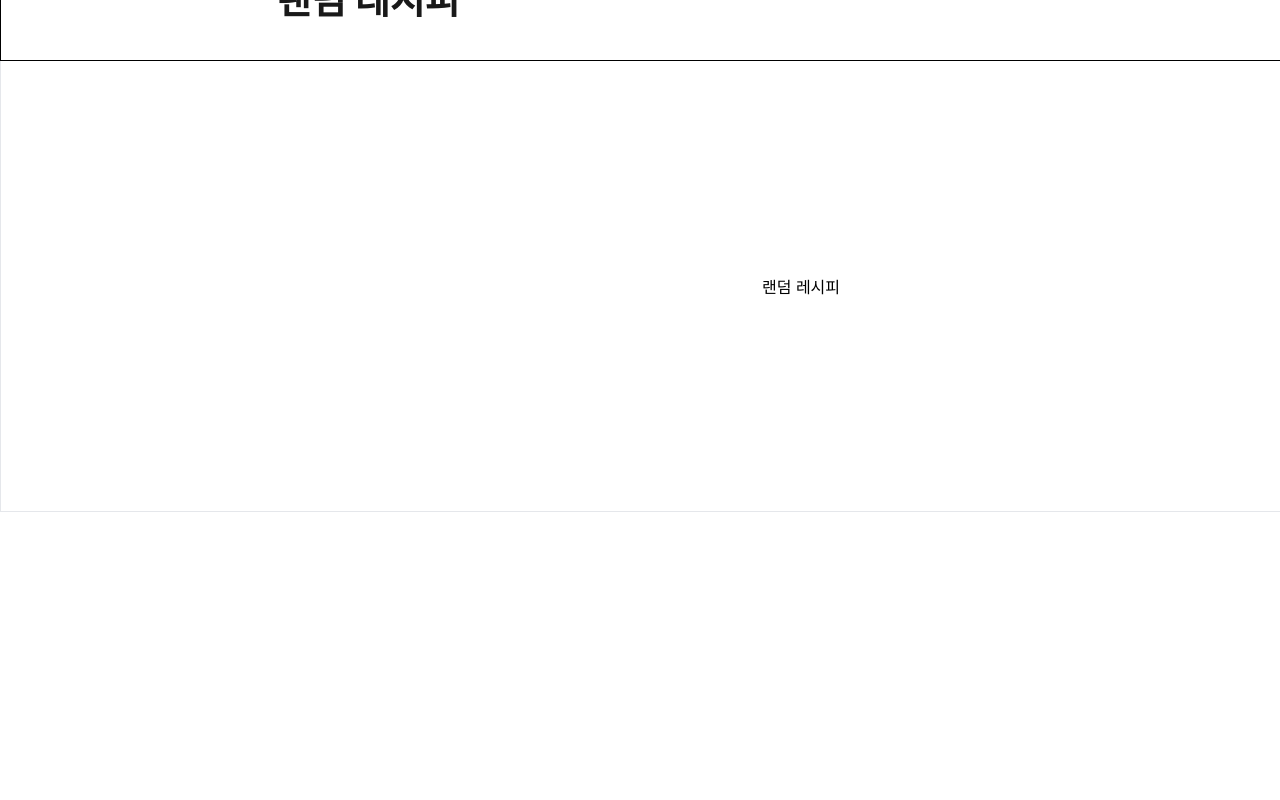
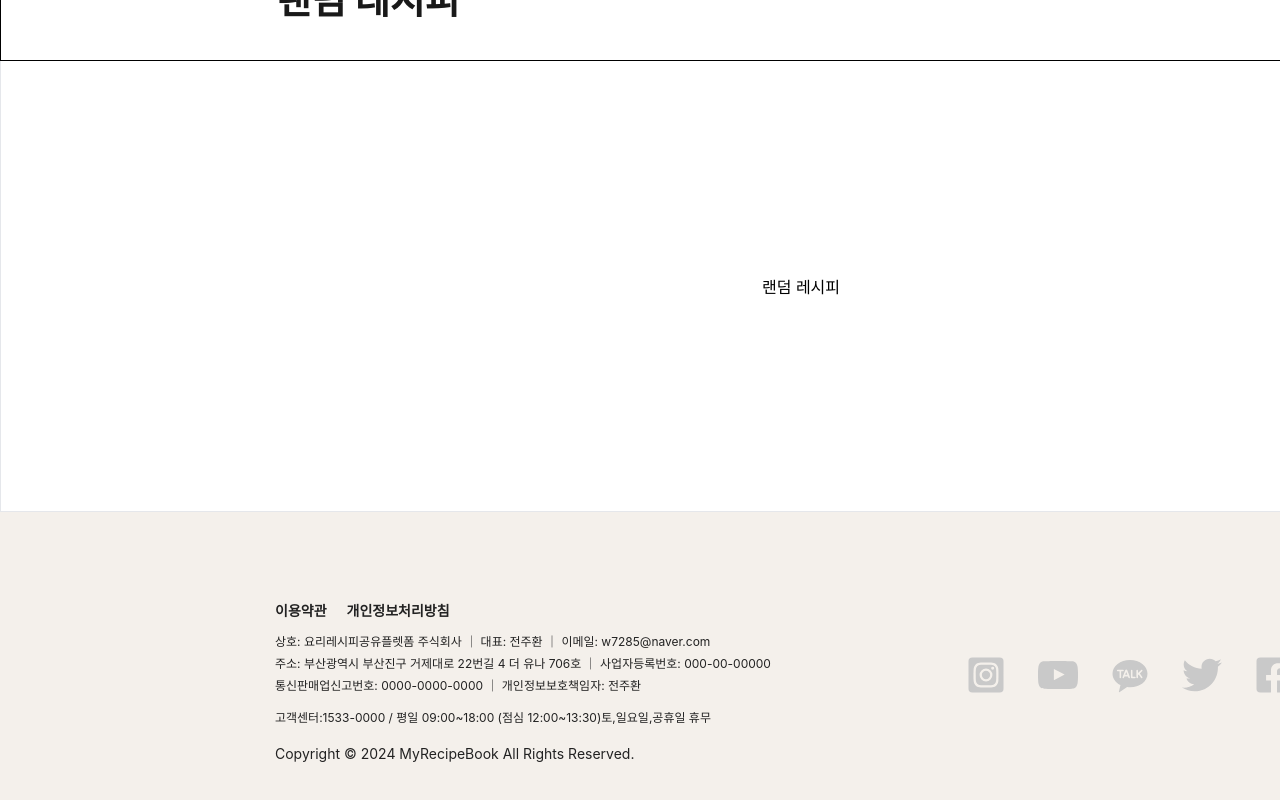
Before and after one commit to JeonJuhwanaaa/cooking_project_front, a React (Create React App) app: page / in a window 1280 px wide. Shown: the part 1640-2440 px from the top of the page. Before the commit the page ends 2152 px from the top, so only its background shows below. Built offline with nearby package versions, Linux system fonts and the light colour scheme.

Commit message:
feat:add rootfooter

```diff
--- a/src/components/RootFooter/RootFooter.jsx
+++ b/src/components/RootFooter/RootFooter.jsx
@@ -3,16 +3,42 @@
 import * as s from "./style";
 import { ImYoutube } from "react-icons/im";
 import { FaInstagramSquare } from "react-icons/fa";
-import { BiSolidPhoneCall } from "react-icons/bi";
-import { IoChatboxEllipses } from "react-icons/io5";
 import { RiKakaoTalkFill } from "react-icons/ri";
+import { FaTwitter } from "react-icons/fa";
+import { FaFacebookSquare } from "react-icons/fa";
 
 function RootFooter(props) {
 
 
     return (
-        <>
-        </>
+        <div css={s.layout}>
+            <div css={s.leftBox}>
+                <div css={s.leftText1}>
+                    <a href="">이용약관</a>
+                    <a href="">개인정보처리방침</a>
+                </div>
+                <div css={s.leftText2}>
+                    <span>상호: 요리레시피공유플렛폼 주식회사 ｜ 대표: 전주환 ｜ 이메일: w7285@naver.com</span>
+                    <span>주소: 부산광역시 부산진구 거제대로 22번길 4 더 유나 706호 ｜ 사업자등록번호: 000-00-00000</span>
+                    <span>통신판매업신고번호: 0000-0000-0000 ｜ 개인정보보호책임자: 전주환</span>
+                </div>
+                <div css={s.leftText3}>
+                    <span>고객센터:1533-0000 / 평일 09:00~18:00 (점심 12:00~13:30)토,일요일,공휴일 휴무</span>
+                </div>
+                <div css={s.leftText4}>
+                    <span>Copyright © 2024 MyRecipeBook All Rights Reserved.</span>
+                </div>
+            </div>
+            <div css={s.rightBox}>
+                <div css={s.icon}>
+                    <button css={s.iconButton}><FaInstagramSquare /></button>
+                    <button css={s.iconButton}><ImYoutube /></button>
+                    <button css={s.iconButton}><RiKakaoTalkFill /></button>
+                    <button css={s.iconButton}><FaTwitter /></button>
+                    <button css={s.iconButton}><FaFacebookSquare /></button>
+                </div>
+            </div>
+        </div>
     );
 }
 
--- a/src/components/RootFooter/style.js
+++ b/src/components/RootFooter/style.js
@@ -1,9 +1,137 @@
 import { css } from "@emotion/react";
 
-export const haederlayout = css`
+export const layout = css`
     display: flex;
     justify-content: center;
     align-items: center;
 
+    left: 0;
+    bottom: 0;
+    width: 100%;
+    height: 335px;
+    min-height: 200px;
+    min-width: 1600px;
 
+    margin: 0px auto;
+
+    background-color: #f4f0eb;
+
+    /* border: 1px solid black */
 `
+
+
+export const leftBox = css`
+    display: flex;
+    flex-direction: column;
+    justify-content: center;
+    align-items: center;
+
+    padding: 0px 30px;
+
+    width: 600px;
+    height: 100%;
+
+    /* border: 1px solid black; */
+`
+
+export const leftText1 = css`
+    display: flex;
+    align-items: center;
+
+    width: 100%;
+
+    margin: 12px 0px;
+
+    a {
+      margin-right: 20px;
+      text-decoration: none;
+      font-size: 14px;
+      color: #222222;
+      font-weight: 700;
+
+      :hover {
+        transition: color 0.3s ease;
+        color: #8f8f8f;
+      }
+    }
+
+    /* border: 1px solid black; */
+`
+
+export const leftText2 = css`
+    display: flex;
+    flex-direction: column;
+    justify-content: center;
+
+    width: 100%;
+
+    color: #222222;
+    font-size: 12px;
+
+    span {
+      margin-bottom: 5px;
+    }
+
+    /* border: 1px solid black; */
+`
+
+export const leftText3 = css`
+    display: flex;
+    align-items: center;
+
+    width: 100%;
+
+    margin: 10px 0px;
+
+    color: #222222;
+    font-size: 12px;
+
+    /* border: 1px solid black; */
+`
+
+export const leftText4 = css`
+    display: flex;
+    align-items: center;
+
+    width: 100%;
+
+    margin: 10px 0px;
+
+    color: #222222;
+    font-size: 14px;
+
+    /* border: 1px solid black; */
+`
+
+
+export const rightBox = css`
+    display: flex;
+    justify-content: center;
+    align-items: center;
+
+    width: 450px;
+    height: 100%;
+
+    /* border: 1px solid black; */
+`
+export const icon = css`
+    display: flex;
+    justify-content: end;
+    align-items: center;
+
+    height: 100px;
+
+    /* border: 1px solid black; */
+`;
+
+export const iconButton = css`
+    border: none;
+    color: #c9c9c9;
+    font-size: 40px;
+
+    margin: 0px 10px;
+
+    cursor: pointer;
+
+    background-color: transparent;
+`;
--- a/src/components/RootHeader/RootHeader.jsx
+++ b/src/components/RootHeader/RootHeader.jsx
@@ -21,7 +21,7 @@ function RootHeader({children}) {
                 </div>
 
                 <div css={s.logo}>
-                    <a href="/">나만의 요리</a>
+                    <a href="/">나만의 요리책</a>
                 </div>
 
                 <div css={s.right}>
--- a/src/pages/HomePage/HomePage.jsx
+++ b/src/pages/HomePage/HomePage.jsx
@@ -12,7 +12,7 @@ function HomePage(props) {
         <>
             <div css={s.mainLayout}>
                 <div css={s.mainImgBox}>
-                    <img style={{width: "700px", height: "700px"}} src={mainFood} alt="" />
+                    <img style={{width: "650px", height: "650px"}} src={mainFood} alt="" />
                 </div>
                 <div css={s.mainTextBox}>
                     <div css={s.text1}>
--- a/src/pages/HomePage/style.js
+++ b/src/pages/HomePage/style.js
@@ -36,8 +36,7 @@ export const mainTextBox = css`
     flex-direction: column;
     align-items: center;
 
-    margin-left: 50px;
-
+    margin-left: 60px;
 
     width: 50%;
     height: 100%;
@@ -201,7 +200,7 @@ export const subTitle = css`
     height: 181px;
     width: 1050px;
 
-    color: #191919;
+    color: #444444;
     font-size: 12px;
 
     /* border: 1px solid black; */
@@ -240,7 +239,6 @@ export const choice = css`
     width: 100%;
     min-width: 1600px;
 
-
     border: 1px solid #e5e7eb;
 `
 
```
